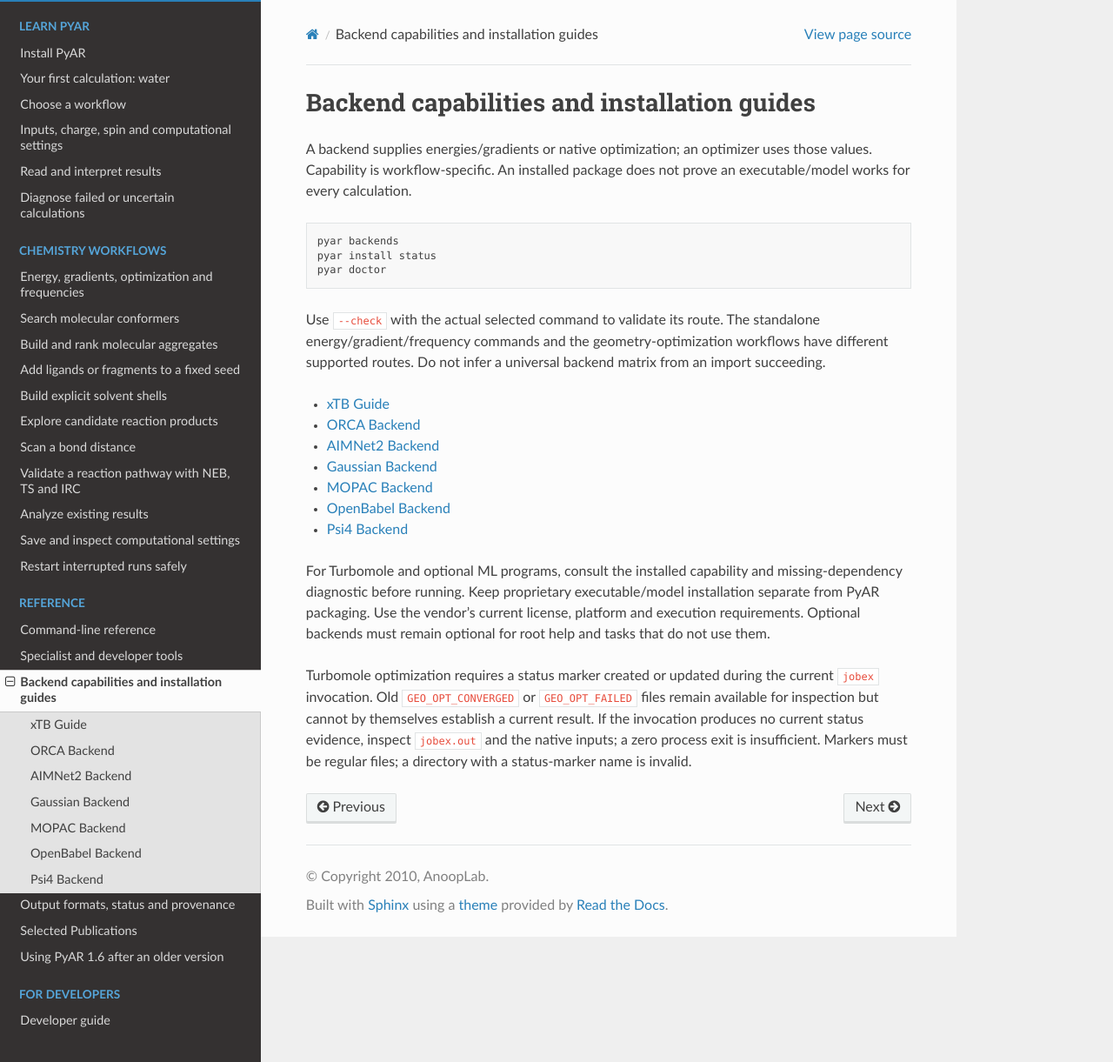
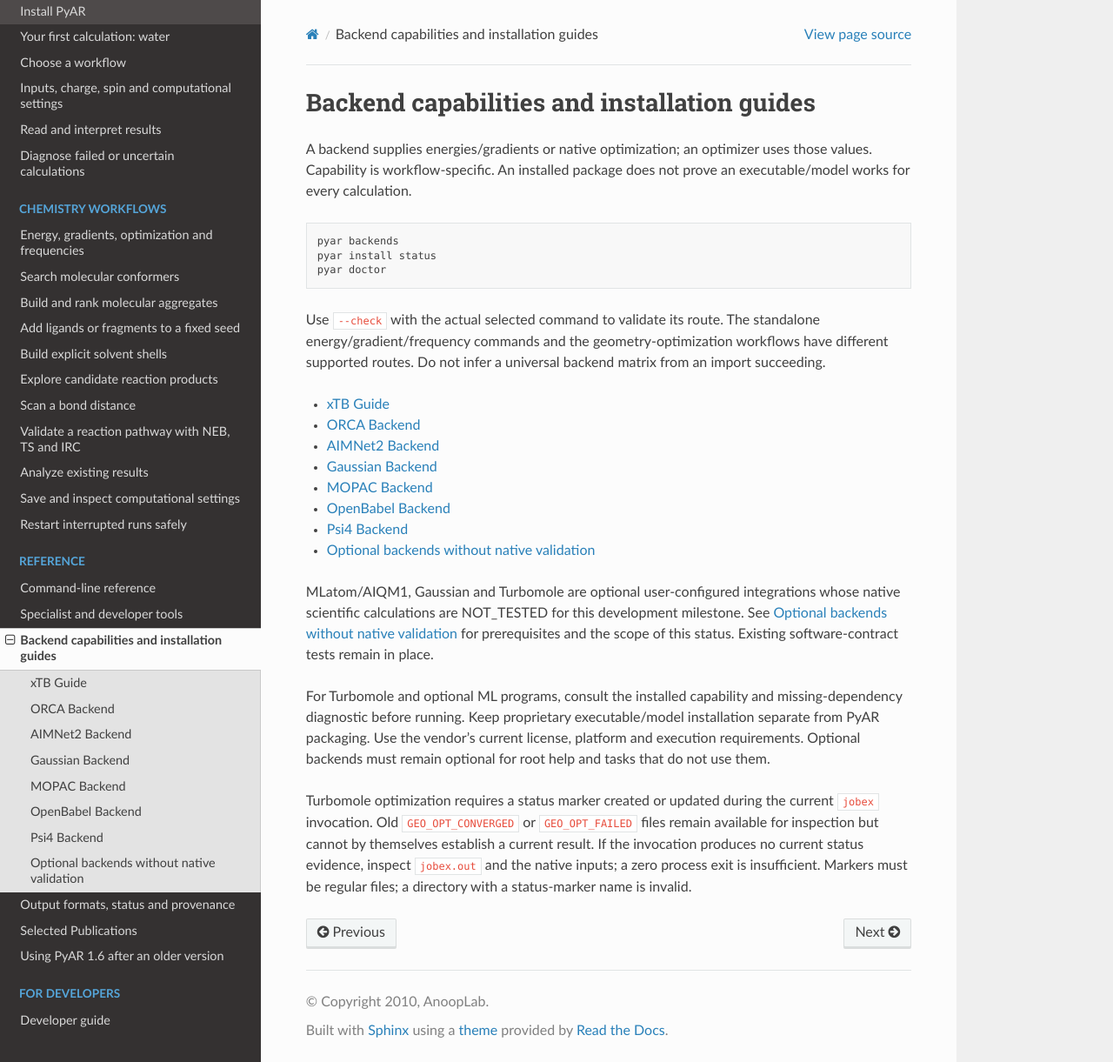
Before and after one commit to anooplab/pyar, a Sphinx documentation site: the page built from docs/reference/backends.rst, in a window 1280 px wide and 1221 px high. Shown: the whole window at 87% size. Built offline with Sphinx 7.4.7 and the Read the Docs theme 3.1.0, drawn with Linux system fonts in a browser that asks for light colours.

Commit message:
Document optional backends and native validation limits

```diff
--- a/docs/reference/backends.rst
+++ b/docs/reference/backends.rst
@@ -26,6 +26,12 @@
    backends/mopac_backend
    backends/obabel_backend
    backends/psi4_backend
+   backends/optional_unvalidated
+
+MLatom/AIQM1, Gaussian and Turbomole are optional user-configured integrations
+whose native scientific calculations are NOT_TESTED for this development
+milestone. See :doc:`backends/optional_unvalidated` for prerequisites and the
+scope of this status. Existing software-contract tests remain in place.
 
 For Turbomole and optional ML programs, consult the installed capability and
 missing-dependency diagnostic before running. Keep proprietary executable/model
--- a/docs/reference/backends/gaussian_backend.rst
+++ b/docs/reference/backends/gaussian_backend.rst
@@ -4,6 +4,11 @@
 Gaussian is a quantum-chemistry backend available through PyAR for users who
 have a licensed Gaussian installation and want higher-level electronic-
 structure calculations.
+
+This is an optional user-configured integration. Native scientific calculations
+are NOT_TESTED for this development milestone; see
+:doc:`optional_unvalidated`. Synthetic output and failure-handling tests do not
+establish native scientific validation.
 
 When to use Gaussian
 --------------------
--- a/docs/reference/tools.rst
+++ b/docs/reference/tools.rst
@@ -21,7 +21,7 @@
    * - ``pyar descriptor``
      - Cluster descriptors; descriptor similarity is not independent chemical identity
    * - ``pyar mlopt``
-     - MLatom AIQM1 optimization driver with its external program requirements
+     - Optional MLatom AIQM1 driver; native calculations untested; requires MNDO, DFT-D4 and Gaussian
    * - ``pyar aimnet2-ase-opt``
      - Optimization with an explicit AIMNet2 model and its model/runtime requirements
    * - ``pyar benchmark conformer``
@@ -53,6 +53,9 @@
 completion as a broad scientific validation. These help paths were checked; ML
 backend calculations and complete benchmark campaigns were not newly run for
 this documentation change.
+
+See :doc:`backends/optional_unvalidated` for the current MLatom/AIQM1, Gaussian
+and Turbomole installation requirements and native-validation limits.
 
 Work with a pool of geometries
 -------------------------------
```
Also changed, not shown: CHANGELOG.md (+5 -0 lines), docs/reference/backends/optional_unvalidated.rst (added, +69 -0 lines).
